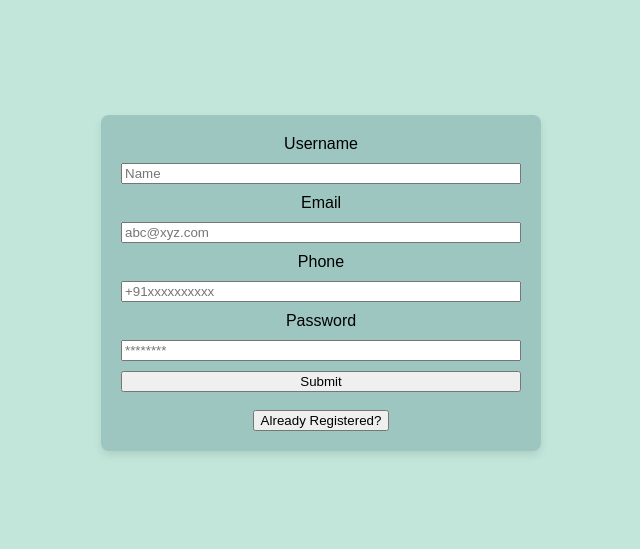
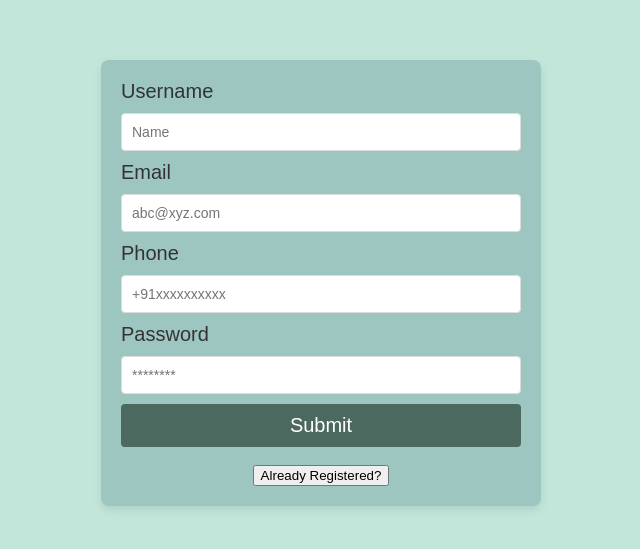
Before and after one commit to Hardik200404/Chat_App, a website: page views/user_views/register.html in a window 1280 px wide. Shown: the part 117-666 px from the top of the page, without its empty margins (319-959 px from the left). Drawn offline with Linux system fonts and the light colour scheme.

Commit message:
UI/UX bug fixes aws_prod

```diff
--- a/views/user_views/form.css
+++ b/views/user_views/form.css
@@ -28,3 +28,36 @@ form {
     flex-direction: column;
     gap: 10px;
 }
+
+label {
+    font-size: 20px;
+    color: #333;
+    text-align: left;
+}
+
+input {
+    padding: 10px;
+    border: 1px solid #ddd;
+    border-radius: 4px;
+    font-size: 14px;
+}
+
+input:focus {
+    border-color: #007bff;
+    outline: none;
+}
+
+button[type="submit"] {
+    background-color: #4c695f;
+    color: white;
+    border: none;
+    border-radius: 4px;
+    padding: 10px;
+    font-size: 20px;
+    cursor: pointer;
+    transition: background-color 0.3s ease;
+}
+
+button[type="submit"]:hover {
+    background-color: #364b44;
+}
--- a/views/user_views/group_info.js
+++ b/views/user_views/group_info.js
@@ -78,15 +78,11 @@ document.addEventListener('DOMContentLoaded', ()=>{
                 row.innerHTML = `
                     <td>${member.username + String.fromCodePoint(0x1F451)}</td>
                     <td>${member.phone}</td>
-                    <td><i class="fa-solid fa-champagne-glasses"></i></td>
                 `
             }else{
                 row.innerHTML = `
                     <td>${member.username}</td>
                     <td>${member.phone}</td>
-                    <td>
-                        <button class="delete-btn" title="Remove" style="background-color: darkred" onclick=remove_user(${member.id})><i class="fa-solid fa-xmark"></i></button>
-                    </td>
                 `
             }
             tbody.appendChild(row)
```
Also changed, not shown: views/chat_views/chat.js (+9 -7 lines), views/user_views/edit-group.js (+16 -30 lines), views/user_views/group_info.html (+0 -1 lines).
